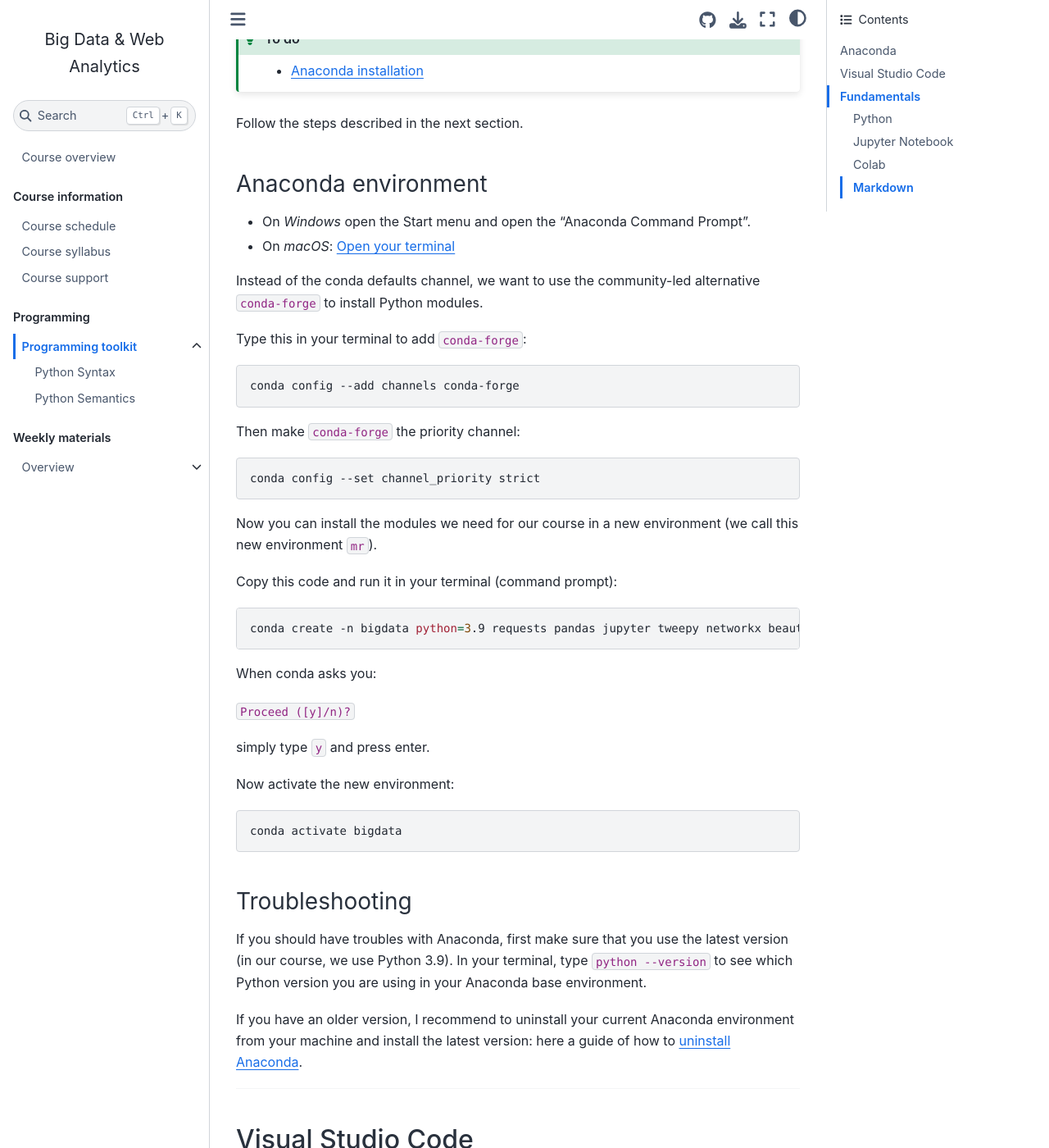
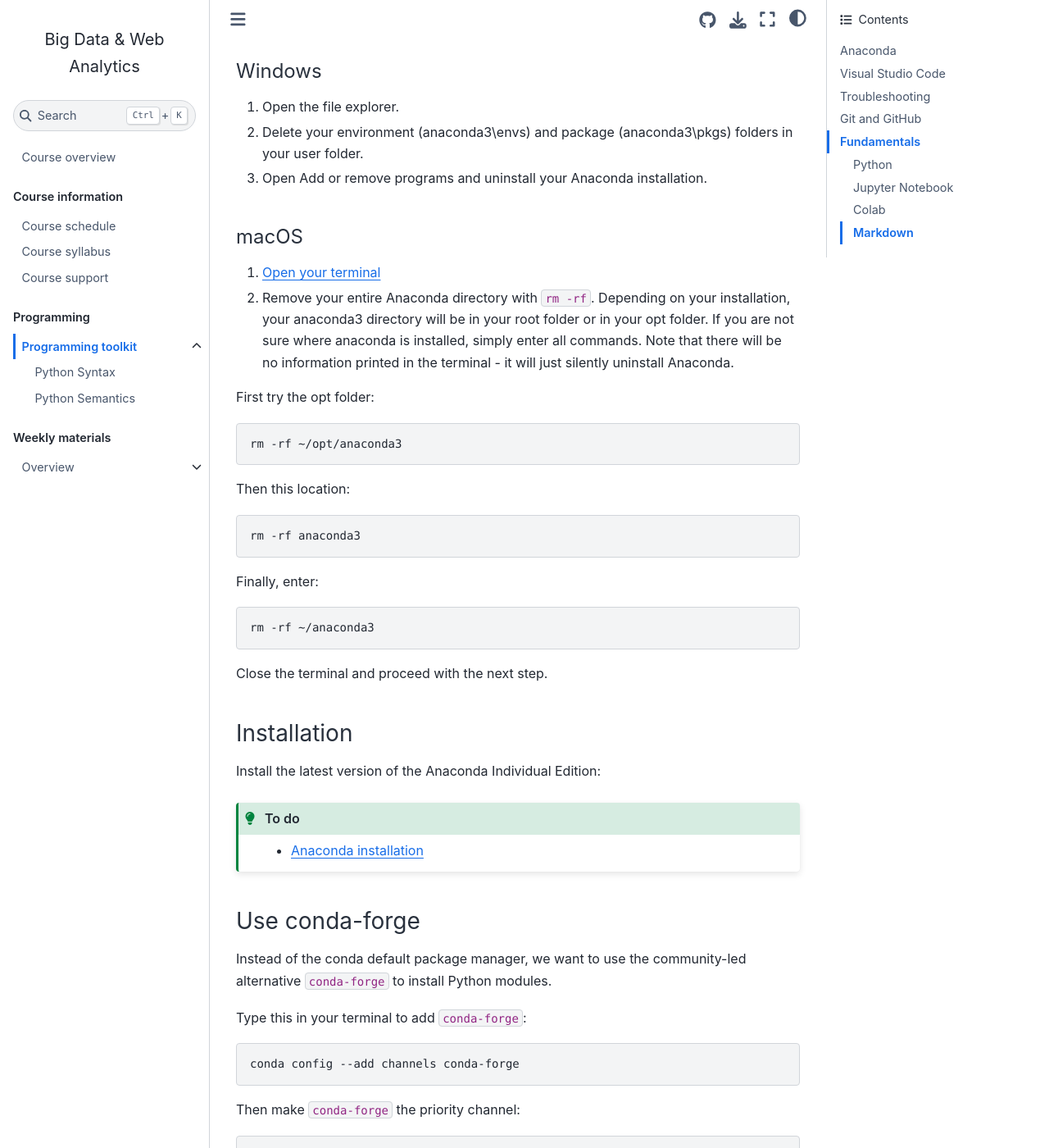
Before and after one commit to om2-ws22/website, a Jupyter Book: the page built from docs/programming-toolkit.md, in a window 1280 px wide and 1400 px high, scrolled down 856 px. Shown: the whole window at 82% size. Built offline with Jupyter Book 1.0.4 settings and Sphinx 7.4.7 and the Sphinx Book theme 1.1.4, drawn with Linux system fonts in a browser that asks for light colours; comment, search, counter and statistics services are not loaded; some of the changed text lies outside the part shown.

Commit message:
Update programming-toolkit.md

````diff
--- a/docs/programming-toolkit.md
+++ b/docs/programming-toolkit.md
@@ -2,13 +2,13 @@
 
 This section contains an overview about the programming toolkit you will need for our course.
 
-You will simply need to:
+You will need to:
 
-1. Install [Anaconda](anaconda) (includes Python and some toolkits)
+1. Uninstall your old version of Anaconda and install the latest version of [Anaconda](anaconda) (includes Python and some toolkits)
 2. Install [Visual Studio Code](vscode) (a code editor)
 3. Create an acount at [GitHub](github) (for software development and version control)
 
-Please read the following instructions about Anaconda and Visual Studio Code.
+Please read the following instructions.
 
 ---
 
@@ -23,9 +23,43 @@ Anaconda is a data science toolkit which already includes most of the data scien
 :::
 
 
+### Uninstall your old version
+
+To avoid compatibility problems with old versions of Anaconda, I recommend to uninstall Anaconda and install the latest version.
+
+#### Windows
+
+1. Open the file explorer.
+1. Delete your environment (anaconda3\envs) and package (anaconda3\pkgs) folders in your user folder.
+1. Open Add or remove programs and uninstall your Anaconda installation.
+
+#### macOS
+
+1. [Open your terminal](https://support.apple.com/guide/terminal/open-or-quit-terminal-apd5265185d-f365-44cb-8b09-71a064a42125/mac)
+1. Remove your entire Anaconda directory with `rm -rf`. Depending on your installation, your anaconda3 directory will be in your root folder or in your opt folder. If you are not sure where anaconda is installed, simply enter all commands. Note that there will be no information printed in the terminal - it will just silently uninstall Anaconda.
+
+First try the opt folder:
+
+```bash
+rm -rf ~/opt/anaconda3
+```
+Then this location:
+
+```bash
+rm -rf anaconda3
+```
+
+Finally, enter:
+
+```bash
+rm -rf ~/anaconda3
+```
+
+Close the terminal and proceed with the next step.
+
 ### Installation
 
-You can skip the installation step if you already have Anaconda on your machine. If not, install the latest version of the Anaconda Individual Edition:
+Install the latest version of the Anaconda Individual Edition:
 
 ```{admonition} To do
 :class: tip
@@ -34,16 +68,34 @@ You can skip the installation step if you already have Anaconda on your machine.
 
 ```
 
-Follow the steps described in the next section.
+<!--
 
-### Anaconda environment
+### Update Anaconda
 
 - On *Windows* open the Start menu and open the "Anaconda Command Prompt".
 
-- On *macOS*: [Open your terminal](https://support.apple.com/guide/terminal/open-or-quit-terminal-apd5265185d-f365-44cb-8b09-71a064a42125/mac)
+- On *macOS*: [Open a terminal](https://support.apple.com/guide/terminal/open-or-quit-terminal-apd5265185d-f365-44cb-8b09-71a064a42125/mac)
 
 
-Instead of the conda defaults channel, we want to use the community-led alternative `conda-forge` to install Python modules.
+Let's first update to the latest version of Anaconda (note that this may take a while):
+
+Update the conda package manager to the latest version:
+
+```bash
+conda update conda
+```
+
+Update Anaconda to the latest version
+
+```bash
+conda update anaconda
+```
+
+-->
+
+### Use conda-forge
+
+Instead of the conda default package manager, we want to use the community-led alternative `conda-forge` to install Python modules.
 
 Type this in your terminal to add `conda-forge`:
 
@@ -57,14 +109,16 @@ Then make `conda-forge` the priority channel:
 conda config --set channel_priority strict
 ```
 
+### Create a new environment
 
-Now you can install the modules we need for our course in a new environment (we call this new environment `mr`).
+Now you can install some modules in a new Anaconda environment. The first environment will mainly be used for webscraping, therefore we call this new environment `webscraping`.
 
 Copy this code and run it in your terminal (command prompt):
 
 ```bash
-conda create -n bigdata python=3.9 requests pandas jupyter tweepy networkx beautifulsoup4 altair vega_datasets matplotlib seaborn streamlit scikit-learn sqlalchemy psycopg2
+conda create -n webscraping python=3.9 requests pandas jupyter   beautifulsoup4 altair matplotlib seaborn
 ```
+
 
 When conda asks you:
 
@@ -72,18 +126,8 @@ When conda asks you:
 
 simply type `y` and press enter.
 
-Now activate the new environment:
 
-```bash
-conda activate bigdata
-```
-
-
-### Troubleshooting
-
-If you should have troubles with Anaconda, first make sure that you use the latest version (in our course, we use Python 3.9). In your terminal, type `python --version` to see which Python version you are using in your Anaconda base environment.
-
-If you have an older version, I recommend to uninstall your current Anaconda environment from your machine and install the latest version: here a guide of how to [uninstall Anaconda](https://docs.anaconda.com/anaconda/install/uninstall/).
+You can close the terminal if the installation is completed.
 
 
 ---
@@ -126,15 +170,20 @@ Let's install some important extensions:
 - [Jupyter extension](https://marketplace.visualstudio.com/items?itemName=ms-toolsai.jupyter)
 ```
 
+Now **close and restart** VS Code.
+
 ### Jupyter Notebooks
 
-We usually work with Jupyter Notebook files in VS Code:
+We usually work with Jupyter Notebook files in VS Code. Open a Juptyer Notebook in VS Code:
+
 
 ```{admonition} To do
 :class: tip
 - [How to use Jupyter Notebooks in VS Code](https://code.visualstudio.com/docs/datascience/jupyter-notebooks)
 
 ```
+
+If you can't select a kernel (like `base`or `webscraping`), try to close and restart VS Code.
 
 ### Optional tutorials
 
@@ -147,7 +196,7 @@ Here some resources to get familiar with VS Code:
 - Pro tips: [25 VS Code Productivity Tips and Speed Hacks](https://www.youtube.com/watch?v=ifTF3ags0XI)
 
 
-### Troubleshooting
+## Troubleshooting
 
 If you have troubles to use Anaconda in Visual Studio Code, follow these instructions:
 
@@ -156,10 +205,8 @@ If you have troubles to use Anaconda in Visual Studio Code, follow these instruc
 
 
 
----
-
 (github)=
-### Git and GitHub
+## Git and GitHub
 
 [GitHub](https://github.com/) is a provider of internet hosting for software development and version control using Git. We will use GitHub as a platform for web hosting and collaboration.
 
@@ -182,14 +229,11 @@ You need a free GitHub-account for our course. Please follow the instructions be
 ```{admonition} To do
 :class: tip
 
-- [Create a GitHub account with your HdM-email](https://github.com/join)
+- [Create a free GitHub account with your HdM-email](https://github.com/join)
 - Verify your GitHub email
-- You may also sign up fot the free [student developer pack](https://education.github.com/pack)
 - Install the [VS Code GitHub extension](https://code.visualstudio.com/docs/editor/github)
 - [Install GitHub desktop to synchronize your machine with GitHub](https://desktop.github.com/)
 ```
-
-
 
 
 ---
````
